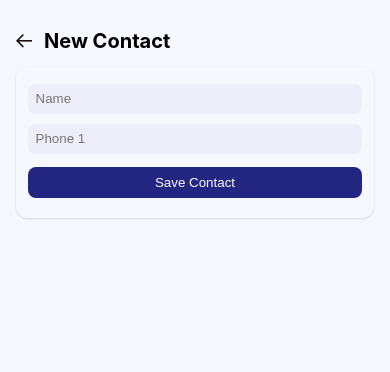
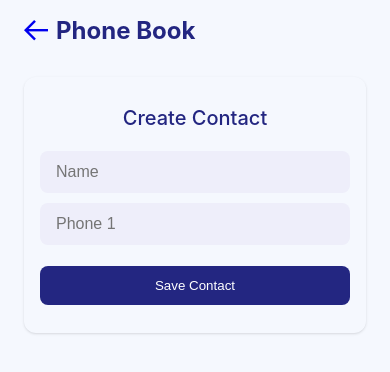
Before and after one commit to aynunnissa/kakaocall, a Next.js app: page /add-contact in a window 390 px wide. Shown: the top 372 px of the page. Built offline with nearby package versions, Linux system fonts and the light colour scheme; no server answers.

Commit message:
style: add responsive style to contact form pages

```diff
--- a/src/pages/add-contact.tsx
+++ b/src/pages/add-contact.tsx
@@ -10,35 +10,36 @@ import { useRouter } from 'next/navigation';
 import Link from 'next/link';
 import GET_CONTACT_LIST from '@/graphql/queries/GET_CONTACTS';
 import { theme } from '@theme';
+import Header from '@/components/layout/Header';
+import MainContainer from '@/components/layout/MainContainer';
 
-const containerStyle = css({
-  minHeight: '100vh',
-  padding: theme.spacing.lg,
+const mainContainerStyle = css({
+  display: 'flex',
+  justifyContent: 'center',
 });
 
-const headerStyle = css({
-  display: 'flex',
-  alignItems: 'center',
-  gap: theme.spacing.md,
-});
+const formContainerStyle = css({
+  width: '450px',
+  maxWidth: '100%',
+  marginTop: theme.spacing.lg,
+  padding: `${theme.spacing.md} ${theme.spacing.lg}`,
+  borderRadius: theme.shape.rounded.xl,
+  boxShadow: theme.shadow.normal,
 
-const linkItem = css({
-  textDecoration: 'none',
-  color: theme.palette.common.black,
-
-  '> span': {
-    fontSize: theme.text.md,
+  [theme.breakpoints.sm]: {
+    padding: `${theme.spacing.md} ${theme.spacing.xl}`,
   },
 });
 
-const mainContainerStyle = css({
-  padding: theme.spacing.md,
-  borderRadius: theme.shape.rounded.xl,
-  boxShadow: theme.shadow.normal,
+const formTitleStyle = css({
+  fontSize: theme.text.xl,
+  fontWeight: 500,
+  color: theme.palette.primary.main,
+  textAlign: 'center',
 });
 
 const inputField = css({
-  padding: '0.75rem',
+  padding: `${theme.spacing.md} ${theme.spacing.lg}`,
   outline: 'none',
   border: 'none',
   borderRadius: '8px',
@@ -46,18 +47,20 @@ const inputField = css({
   width: '100%',
   margin: '5px 0px',
   boxSizing: 'border-box',
+  fontSize: theme.text.md,
 });
 
 const errorTextStyle = css({
   color: theme.palette.error.main,
   marginTop: theme.spacing.xs,
+  fontSize: theme.text.sm,
 });
 
 const submitButtonStyle = css({
   border: 'none',
   width: '100%',
-  margin: `${theme.spacing.sm} 0`,
-  padding: `${theme.spacing.sm} ${theme.spacing.md}`,
+  margin: `${theme.spacing.lg} 0`,
+  padding: `${theme.spacing.md}`,
   backgroundColor: theme.palette.primary.main,
   color: theme.palette.common.white,
   borderRadius: theme.shape.rounded.lg,
@@ -177,14 +180,17 @@ const AddContact = () => {
   };
 
   return (
-    <div css={containerStyle}>
-      <div css={headerStyle}>
-        <Link href="/" css={linkItem}>
+    <div>
+      <Header>
+        <Link href="/">
           <span className="kao-arrow-left"></span>
         </Link>
-        <h1>New Contact</h1>
-      </div>
+        <h1>Phone Book</h1>
+      </Header>
+      <MainContainer>
         <div css={mainContainerStyle}>
+          <div css={formContainerStyle}>
+            <h2 css={formTitleStyle}>Create Contact</h2>
             <form onSubmit={formSubmissionHandler}>
               <div>
                 <input
@@ -227,6 +233,8 @@ const AddContact = () => {
             </form>
           </div>
         </div>
+      </MainContainer>
+    </div>
   );
 };
 
```
Also changed, not shown: src/pages/edit-contact/[pid].tsx (+38 -10 lines). Lines whose indentation alone changed are shown as unchanged.
